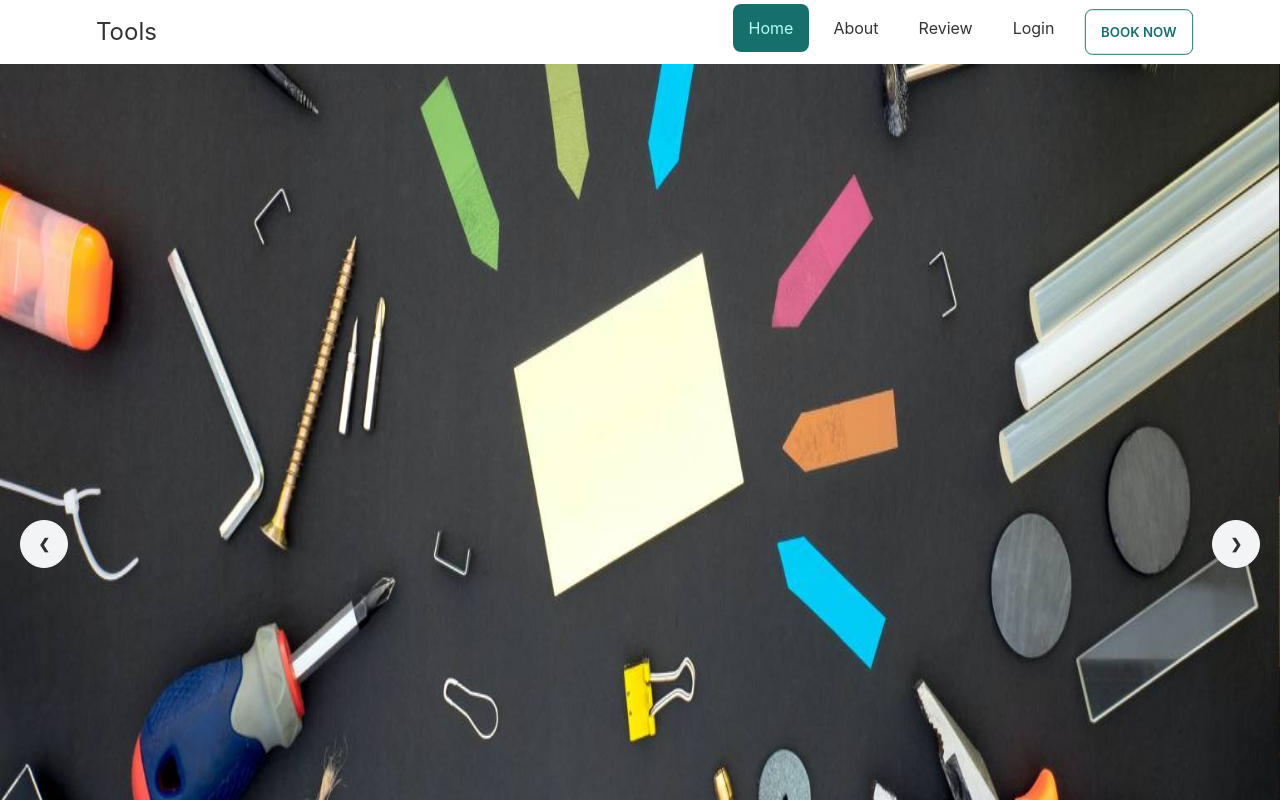
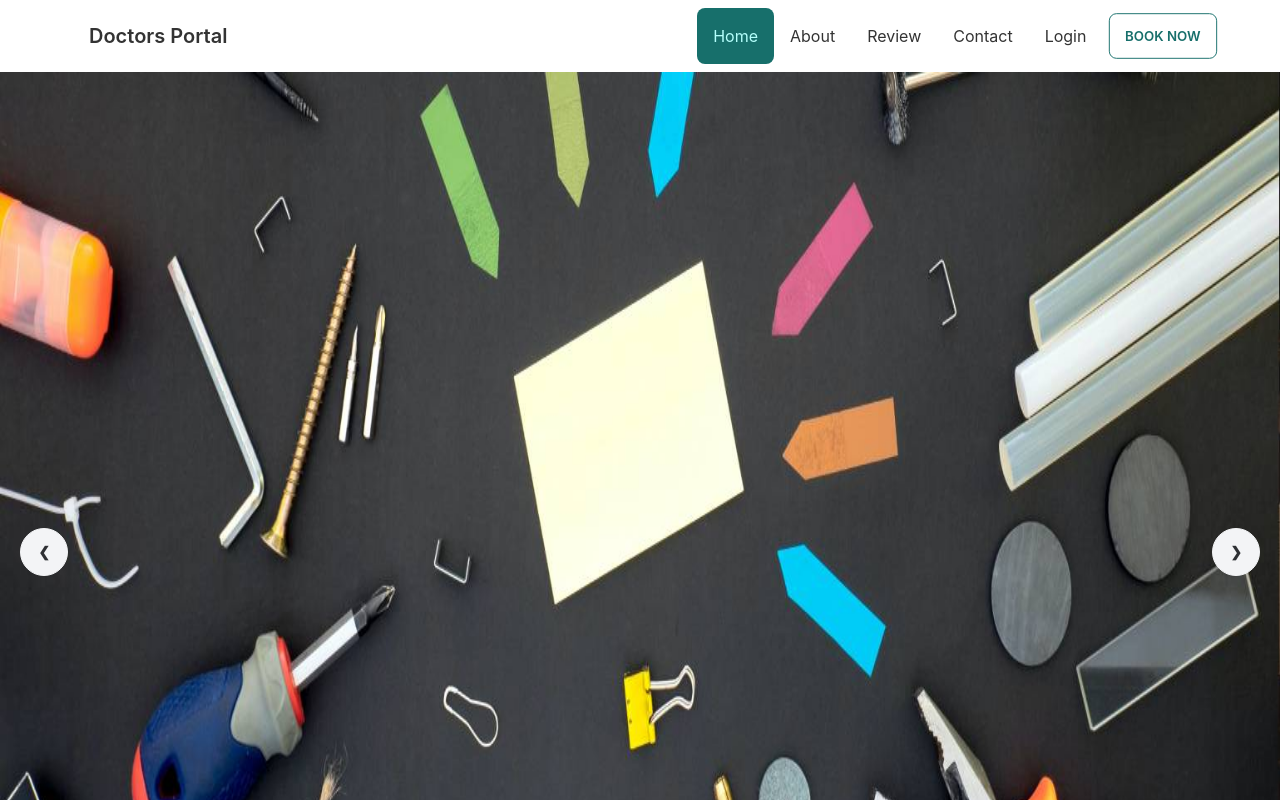
Before and after one commit to Waheedulislam/manufacturer-website-client-side, a React (Create React App) app: page / in a window 1280 px wide. Shown: the top 800 px of the page. Built offline with nearby package versions, Linux system fonts and the light colour scheme.

Commit message:
navbar-resolve

```diff
--- a/src/App.js
+++ b/src/App.js
@@ -8,11 +8,12 @@
 import Review from './Components/Review/Review';
 import About from './Components/About/About';
 import NotFound from './Components/Shared/NotFound/NotFound';
+import Footer from './Components/Shared/Footer/Footer';
 
 function App() {
   return (
     <div>
-      <Navbar>
+      <Navbar />
       <Routes>
         <Route path="/" element={<Home></Home>} />
         <Route path="home" element={<Home></Home>} />
@@ -23,7 +24,7 @@
         <Route path="register" element={<Register></Register>} />
         <Route path='*' element={<NotFound></NotFound>}></Route>
       </Routes>
-      </Navbar>
+      <Footer></Footer>
 
 
     </div >
--- a/src/Components/Home/Home/BussnessSummery/Business.js
+++ b/src/Components/Home/Home/BussnessSummery/Business.js
@@ -11,7 +11,7 @@
                                 products request</div>
                             <h5 className='text-xl pt-2'>Don't hesitate to contact us</h5>
                         </div>
-                        <div className='justify-center items-center pt-4 pl-12'>
+                        <div className='justify-center items-center pt-4 pl-20'>
                             <button className='btn btn-primary '>Request For Quote</button>
                             <button className='btn btn-success mt-4 ml-4'>Contact Us</button>
                         </div>
--- a/src/Components/Home/Home/Tools/Tools.js
+++ b/src/Components/Home/Home/Tools/Tools.js
@@ -14,8 +14,8 @@
     }, [])
     return (
         <div className='my-12 '>
-            <h1 className='text-center text-2xl font-bold text-primary'>Tools: {items.length}</h1>
-            <div className='grid grid-cols-1 md:grid-cols-2 lg:grid-cols-3 gap-5 '>
+            <h1 className='text-center text-4xl font-bold text-primary'>Tools: {items.length}</h1>
+            <div className='grid grid-cols-1 md:grid-cols-2 pt-8 lg:grid-cols-3 gap-5 '>
                 {
                     items.map(item => <PerTools
                         item={item}
--- a/src/Components/Shared/Footer/Footer.js
+++ b/src/Components/Shared/Footer/Footer.js
@@ -1,9 +1,54 @@
 import React from 'react';
-
+import footer from '../../../img/bg.png'
 const Footer = () => {
     return (
-        <div>
-            <h1>Footer</h1>
+        <div className='pt-24 text-center'>
+            <footer class="footer p-10" style={{
+                background: `url(${footer})`,
+                backgroundSize: 'cover'
+            }}>
+                <div>
+                    <span class="footer-title">Services</span>
+                    <a class="link link-hover">Branding</a>
+                    <a class="link link-hover">Design</a>
+                    <a class="link link-hover">Marketing</a>
+                    <a class="link link-hover">Advertisement</a>
+                </div>
+                <div>
+                    <span class="footer-title">Company</span>
+                    <a class="link link-hover">About us</a>
+                    <a class="link link-hover">Contact</a>
+                    <a class="link link-hover">Jobs</a>
+                    <a class="link link-hover">Press kit</a>
+                </div>
+                <div>
+                    <span class="footer-title">Legal</span>
+                    <a class="link link-hover">Terms of use</a>
+                    <a class="link link-hover">Privacy policy</a>
+                    <a class="link link-hover">Cookie policy</a>
+                </div>
+                <div>
+                    <div>
+                        <span class="footer-title">Social</span>
+                        <div class="grid grid-flow-col gap-4">
+                            <a><svg xmlns="http://www.w3.org/2000/svg" width="24" height="24" viewBox="0 0 24 24" class="fill-current"><path d="M24 4.557c-.883.392-1.832.656-2.828.775 1.017-.609 1.798-1.574 2.165-2.724-.951.564-2.005.974-3.127 1.195-.897-.957-2.178-1.555-3.594-1.555-3.179 0-5.515 2.966-4.797 6.045-4.091-.205-7.719-2.165-10.148-5.144-1.29 2.213-.669 5.108 1.523 6.574-.806-.026-1.566-.247-2.229-.616-.054 2.281 1.581 4.415 3.949 4.89-.693.188-1.452.232-2.224.084.626 1.956 2.444 3.379 4.6 3.419-2.07 1.623-4.678 2.348-7.29 2.04 2.179 1.397 4.768 2.212 7.548 2.212 9.142 0 14.307-7.721 13.995-14.646.962-.695 1.797-1.562 2.457-2.549z"></path></svg></a>
+                            <a><svg xmlns="http://www.w3.org/2000/svg" width="24" height="24" viewBox="0 0 24 24" class="fill-current"><path d="M19.615 3.184c-3.604-.246-11.631-.245-15.23 0-3.897.266-4.356 2.62-4.385 8.816.029 6.185.484 8.549 4.385 8.816 3.6.245 11.626.246 15.23 0 3.897-.266 4.356-2.62 4.385-8.816-.029-6.185-.484-8.549-4.385-8.816zm-10.615 12.816v-8l8 3.993-8 4.007z"></path></svg></a>
+                            <a><svg xmlns="http://www.w3.org/2000/svg" width="24" height="24" viewBox="0 0 24 24" class="fill-current"><path d="M9 8h-3v4h3v12h5v-12h3.642l.358-4h-4v-1.667c0-.955.192-1.333 1.115-1.333h2.885v-5h-3.808c-3.596 0-5.192 1.583-5.192 4.615v3.385z"></path></svg></a>
+                        </div>
+                    </div>
+                    <span class="footer-title">Newsletter</span>
+
+                    <div class="form-control w-80">
+                        <label class="label">
+                            <span class="label-text">Enter your email address</span>
+                        </label>
+                        <div class="relative">
+                            <input type="text" placeholder="username@site.com" class="input input-bordered w-full pr-16" />
+                            <button class="btn btn-primary absolute top-0 right-0 rounded-l-none">Subscribe</button>
+                        </div>
+                    </div>
+                </div>
+            </footer>
         </div>
     );
 };
--- a/src/Components/Shared/Navbar/Navbar.js
+++ b/src/Components/Shared/Navbar/Navbar.js
@@ -1,50 +1,43 @@
 import React from 'react';
 import { Link, NavLink } from 'react-router-dom';
 
-const Navbar = ({ children }) => {
+const Navbar = () => {
+    const menuItems = <>
+        <li><NavLink to='/' className='rounded-lg  '>Home</NavLink ></li>
+        <li><NavLink to='/about' className='rounded-lg '>About</NavLink ></li>
+        <li><NavLink to='/review' className='rounded-lg '>Review</NavLink ></li>
+        <li><NavLink to='/contact' className='rounded-lg'>Contact</NavLink ></li>
+        <li><NavLink to='/login' className='rounded-lg ' >Login</NavLink ></li>
+        <li className="dropdown dropdown-hover dropdown-end ">
+            <label tabindex="0" className="btn btn-primary btn-outline m-1 rounded-lg">Book Now</label>
+        </li>
+        {
+            // user && <li><Link to='/dashboard'>DashBoard</Link></li>
+        }
+        {/* <li>{user ? <button onClick={logout} className="btn btn-ghost">Sign Out</button> : <Link to='/login'>Login</Link>}</li> */}
+    </>
     return (
-        <div className="drawer drawer-end ">
-            <input id="my-drawer-3" type="checkbox" className="drawer-toggle overflow-y-hidden" />
-            <div className="drawer-content flex flex-col overflow-y-hidden">
+        <div>
+            <div className="navbar bg-base-100 px-14">
+                <div className="navbar-start ">
+                    <div className="dropdown">
+                        <label tabIndex="0" className="btn btn-ghost lg:hidden">
+                            <svg xmlns="http://www.w3.org/2000/svg" className="h-5 w-5" fill="none" viewBox="0 0 24 24" stroke="currentColor"><path strokeLinecap="round" strokeLinejoin="round" strokeWidth="2" d="M4 6h16M4 12h8m-8 6h16" /></svg>
+                        </label>
+                        <ul tabIndex="0" className="menu menu-compact dropdown-content mt-3 p-2 shadow bg-base-100 rounded-box w-52">
+                            {menuItems}
+                        </ul>
+                    </div >
+                    <a className="btn btn-ghost normal-case text-xl pl-8"> <Link to='/home'>Doctors Portal</Link></a>
+                </div>
+                <div className="navbar-end hidden lg:flex">
+                    <ul className="menu menu-horizontal">
+                        {menuItems}
+                    </ul>
+                </div>
+            </div>
+        </div>
 
-                <div className="w-full navbar bg-base-100 px-20 ">
-                    <div className="flex-1 px-2 mx-2 text-2xl"><NavLink to='/' className='rounded-lg'>Tools</NavLink></div>
-                    <div className="flex-none lg:hidden">
-                        <label for="my-drawer-3" className="btn btn-square btn-ghost">
-                            <svg xmlns="http://www.w3.org/2000/svg" fill="none" viewBox="0 0 24 24" className="inline-block w-6 h-6 stroke-current"><path stroke-linecap="round" stroke-linejoin="round" stroke-width="2" d="M4 6h16M4 12h16M4 18h16"></path></svg>
-                        </label>
-                    </div>
-
-                    <div className="flex-none hidden lg:block">
-                        <ul className="menu menu-horizontal gap-x-2">
-                            <li><NavLink to='/' className='rounded-lg h-12'>Home</NavLink ></li>
-                            <li><NavLink to='/about' className='rounded-lg h-12'>About</NavLink ></li>
-                            <li><NavLink to='/review' className='rounded-lg h-12'>Review</NavLink ></li>
-                            {/* <li><NavLink to='/contact' className='rounded-lg'>Contact</NavLink ></li> */}
-                            <li><NavLink to='/login' className='rounded-lg h-12' >Login</NavLink ></li>
-                            <li className="dropdown dropdown-hover dropdown-end ">
-                                <label tabindex="0" className="btn btn-primary btn-outline m-1 rounded-lg">Book Now</label>
-                            </li>
-                        </ul>
-                    </div>
-                </div >
-                {children}
-            </div >
-            <div className="drawer-side">
-                <label for="my-drawer-3" className="drawer-overlay"></label>
-                <ul className="menu p-4 overflow-y-auto w-80 bg-base-100">
-                    <li><NavLink to='/' className='rounded-lg'>Home</NavLink ></li>
-                    <li><NavLink to='/About' className='rounded-lg'>About</NavLink ></li>
-                    <li><NavLink to='/review' className='rounded-lg'>Review</NavLink ></li>
-                    {/* <li><NavLink to='/contact' className='rounded-lg'>Contact</NavLink ></li> */}
-                    <li><NavLink to='/login' className='rounded-lg' >Login</NavLink ></li>
-                    <li className="dropdown dropdown-hover dropdown-end ">
-                        <label tabindex="0" className="btn btn-primary btn-outline m-1 rounded-lg">Book Now</label>
-                    </li>
-                </ul>
-
-            </div>
-        </div >
     );
 };
 
```
Lines whose indentation alone changed are shown as unchanged.
